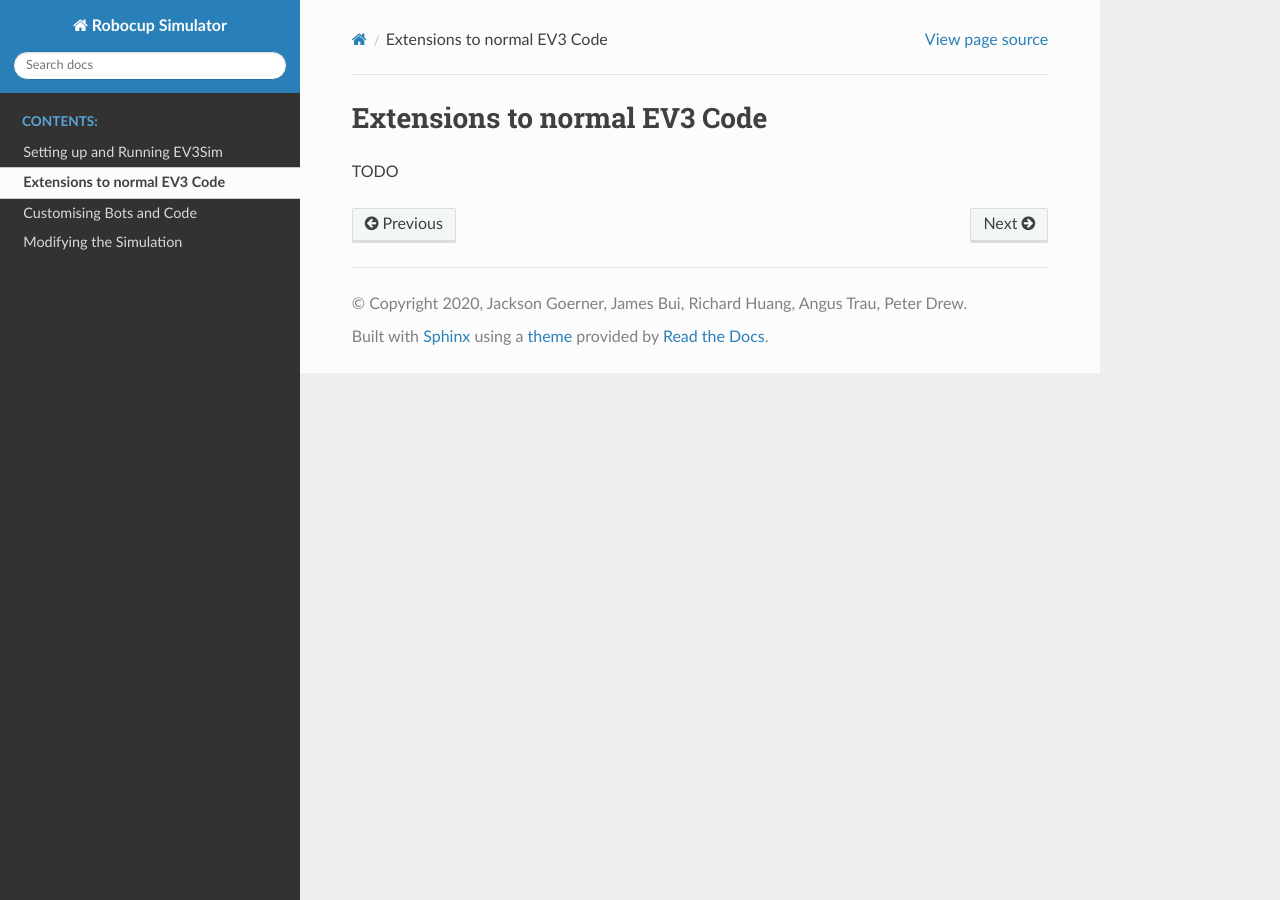
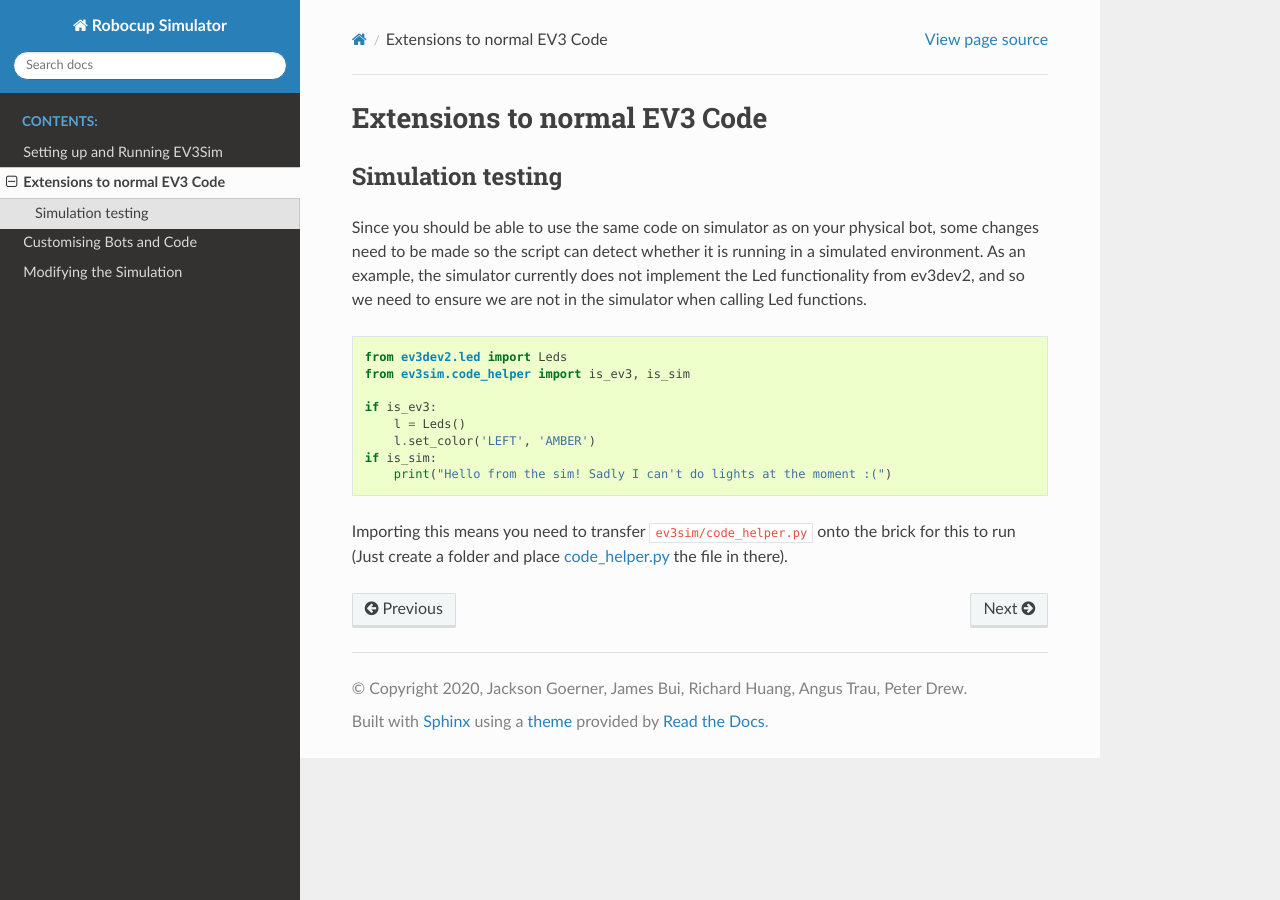
Before and after one commit to MelbourneHighSchoolRobotics/ev3sim, a Sphinx documentation site: the page built from docs/ev3_extensions.rst, in a window 1280 px wide. Built offline with Sphinx 7.4.7 and the Read the Docs theme 2.0.0, drawn with Linux system fonts in a browser that asks for light colours.

Commit message:
Add some notes on extensions to ev3 api.

```diff
--- a/docs/ev3_extensions.rst
+++ b/docs/ev3_extensions.rst
@@ -1,4 +1,23 @@
 Extensions to normal EV3 Code
 =============================
 
-TODO
+Simulation testing
+------------------
+
+Since you should be able to use the same code on simulator as on your physical bot, some changes need to be made so the script can detect whether it is running in a simulated environment.
+As an example, the simulator currently does not implement the Led functionality from ev3dev2, and so we need to ensure we are not in the simulator when calling Led functions.
+
+.. code-block:: python
+
+    from ev3dev2.led import Leds
+    from ev3sim.code_helper import is_ev3, is_sim
+
+    if is_ev3:
+        l = Leds()
+        l.set_color('LEFT', 'AMBER')
+    if is_sim:
+        print("Hello from the sim! Sadly I can't do lights at the moment :(")
+
+Importing this means you need to transfer ``ev3sim/code_helper.py`` onto the brick for this to run (Just create a folder and place `code_helper.py`_ the file in there).
+
+.. _code_helper.py: https://github.com/MelbourneHighSchool/RoboCup_Simulator/tree/main/ev3sim/code_helper.yaml
```
